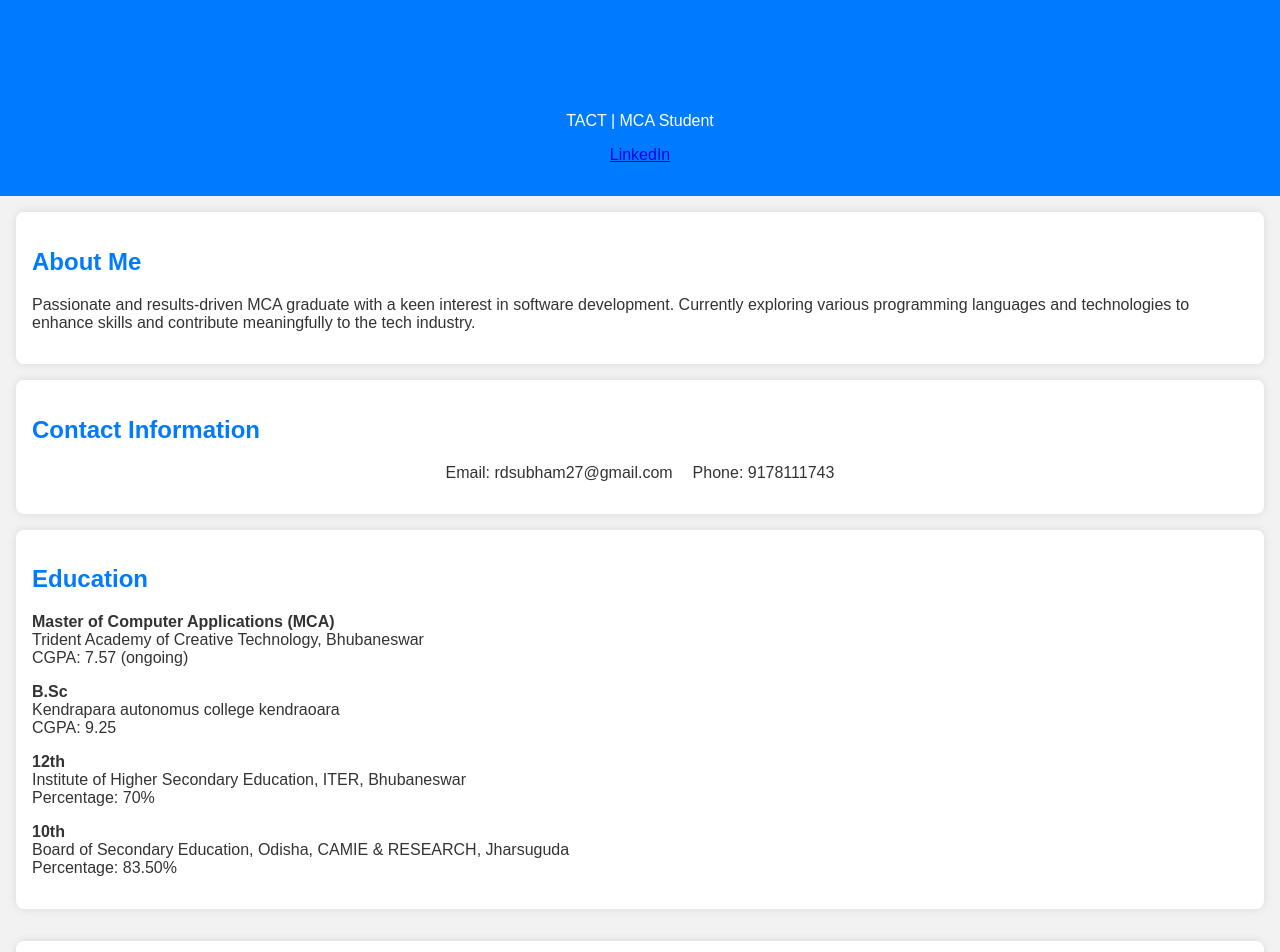
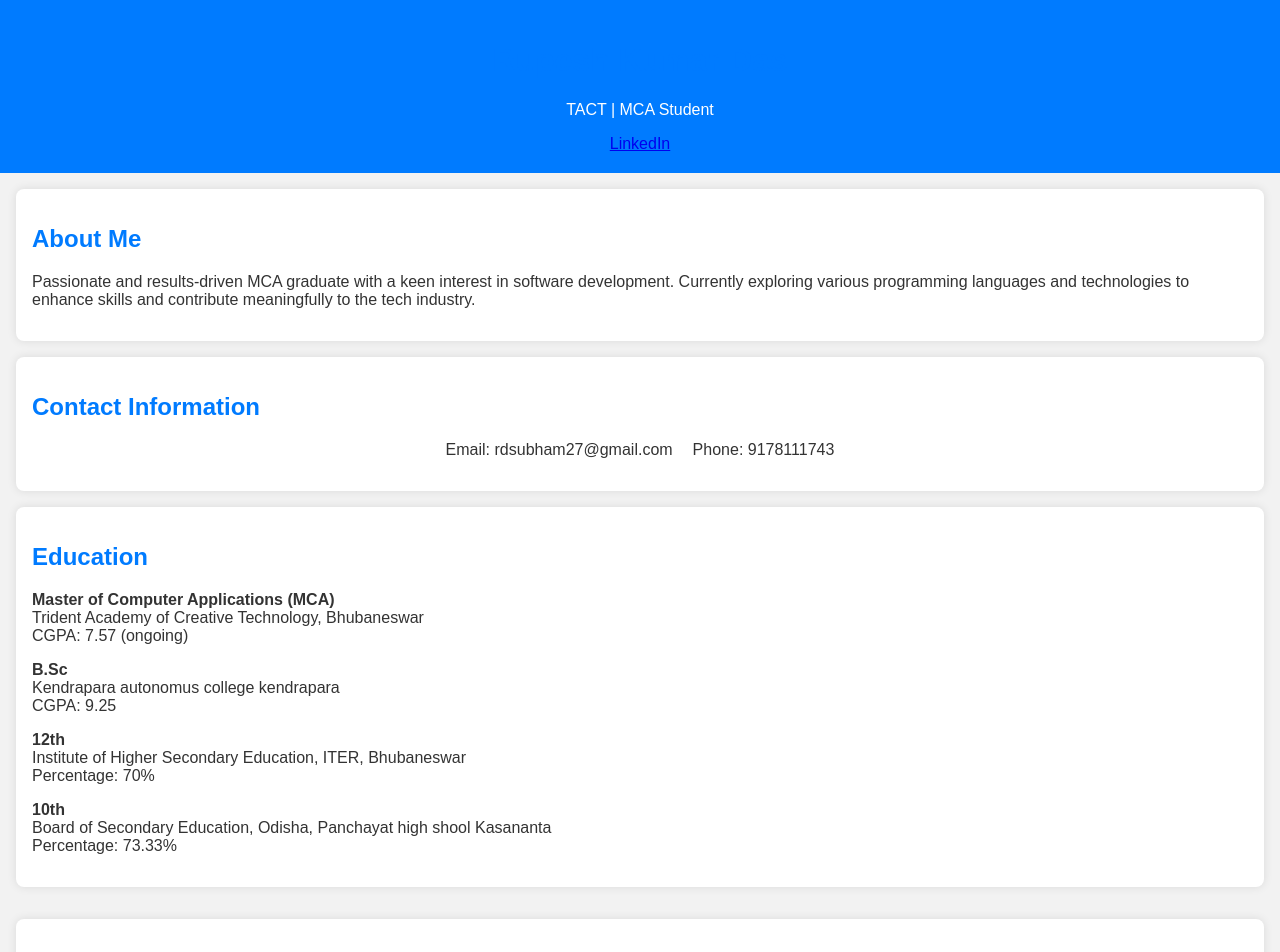
Before and after one commit to ANIMAVE-E/rupesh, a plain HTML site: page index.html in a window 1280 px wide. Shown: the top 952 px of the page. Drawn offline with Linux system fonts and the light colour scheme.

Commit message:
Update index.html

```diff
--- a/index.html
+++ b/index.html
@@ -17,7 +17,7 @@
             background-color: #007bff;
             color: white;
             text-align: center;
-            padding: 2em;
+            padding: 1.3em;
         }
 
         section {
@@ -64,6 +64,7 @@
     <header>
         <h1>Rupesh Kumar Das</h1>
         <p> TACT | MCA Student</p>
+
         <a href="https://www.linkedin.com/in/rupesh-das-8804401a1/">LinkedIn</a>
     </header>
 
@@ -88,7 +89,7 @@
         CGPA: 7.57 (ongoing)</p>
 
         <p><strong>B.Sc</strong><br>
-       Kendrapara autonomus college kendraoara
+       Kendrapara autonomus college kendrapara
             <br>
         CGPA: 9.25</p>
 
@@ -97,8 +98,8 @@
         Percentage: 70%</p>
 
         <p><strong>10th</strong><br>
-        Board of Secondary Education, Odisha, CAMIE & RESEARCH, Jharsuguda<br>
-        Percentage: 83.50%</p>
+        Board of Secondary Education, Odisha, Panchayat high shool Kasananta<br>
+        Percentage: 73.33%</p>
     </section>
 
     <section id="skills" class="skills">
```
